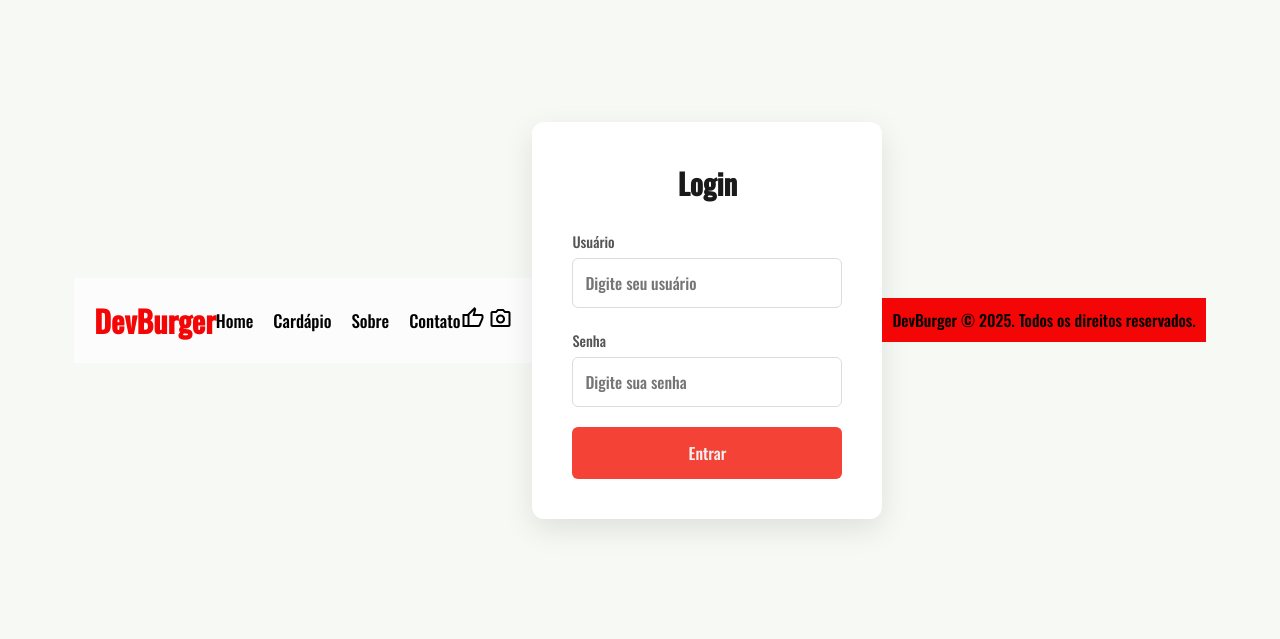
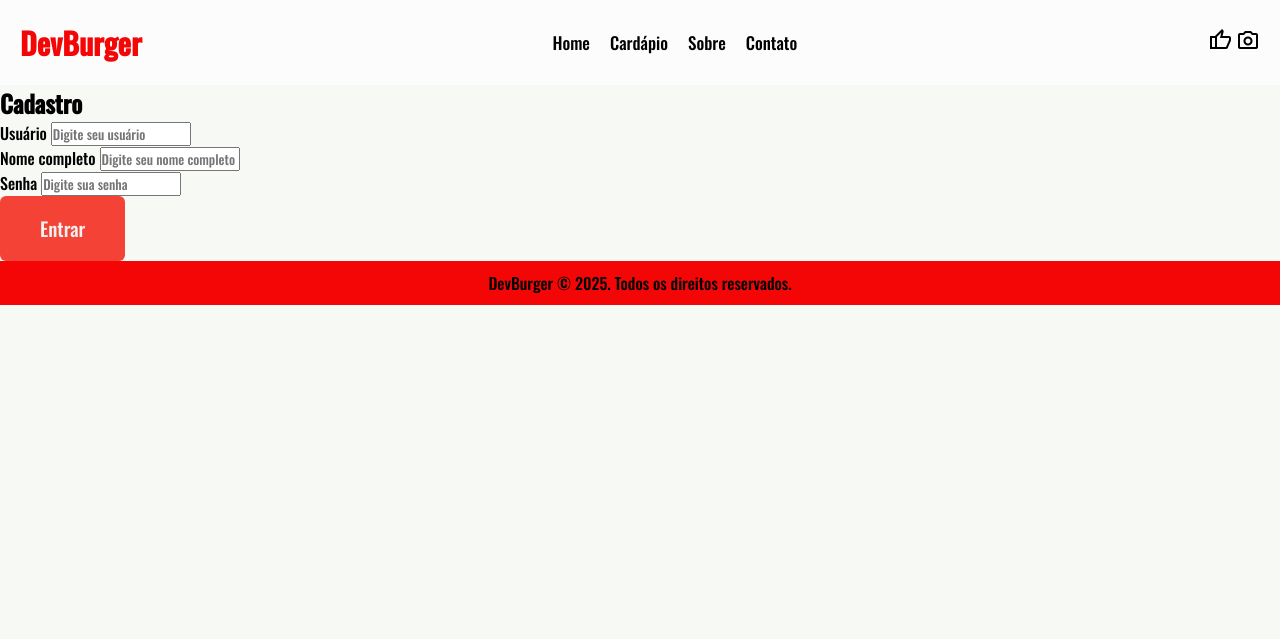
Before and after one commit to pablo-lorenzo09/PROJECTO, a Flask app: page /cadastro in a window 1280 px wide. Shown: the top 639 px of the page. Run offline with Flask 3, Linux system fonts and the light colour scheme.

Commit message:
asdasdasd

```diff
--- a/app.py
+++ b/app.py
@@ -4,7 +4,7 @@ import mysql.connector
 from model.hamburguer import recuperar_hamburguers
 from model.hamburguer import recuperar_hamburguers_destaques
 from model.hamburguer import recuperar_produto
-from model.hamburguer import cadastrar
+from model.usuario import Usuario
 
 app = Flask (__name__)
 
@@ -21,18 +21,20 @@ def pag_dois(id):
     lanche = recuperar_produto(id)
     return render_template("produto.html", lanche = lanche)
 
-if __name__=="__main__":
-    app.run(host="0.0.0.0",port=8080,debug=True)
-
-
-
 @app.route("/cadastro")
 def tela_cadastro():
     return render_template("cadastro.html")
 
-@app.route("/cadastro",methods=["POST"])
+@app.route("/cadastro", methods=["POST"])
 def tela_cadastro_post():
-    nome = request.form.get("usuario")
+    usuario = request.form.get("nome_usuario")
     senha = request.form.get("senha")
-    cadastrar(nome, senha)
-    return render_template("cadastro.html")
+    nome = request.form.get("nome_completo")
+
+    novo_usuario = Usuario(usuario,senha,nome)
+    novo_usuario.cadastrar()
+
+    return redirect("/")
+
+if __name__=="__main__":
+    app.run(host="0.0.0.0",port=8080,debug=True)
--- a/migrate/estrutura_banco.sql
+++ b/migrate/estrutura_banco.sql
@@ -22,8 +22,9 @@ VALUES
 ("React Salad","Uma opção leve e reativa para o seu almoço.",27.00,1,"https://images.pexels.com/photos/1199957/pexels-photo-1199957.jpeg?auto=compress&cs=tinysrgb&w=600",1);
 
 create table if not exists usuarios (
-	nome VARCHAR(30) NOT NULL PRIMARY KEY,
-	senha VARCHAR(200)
+	usuario VARCHAR(30) NOT NULL PRIMARY KEY,
+	senha VARCHAR(200) NOT NULL,
+    nome VARCHAR (100) default "ANONIMO"
 );
 
 INSERT INTO Devburguer.usuarios (nome,senha)
--- a/templates/cadastro.html
+++ b/templates/cadastro.html
@@ -1,104 +1,97 @@
-{% extends "layout.html" %}
+<!DOCTYPE html>
+<html lang="pt-br">
+  <head>
+    <meta charset="UTF-8" />
+    <meta name="viewport" content="width=device-width, initial-scale=1.0" />
+    <title>DevBurger - Flex & Grid 2025</title>
 
-{% block conteudo %}
+    <link rel="preconnect" href="https://fonts.googleapis.com" />
+    <link rel="preconnect" href="https://fonts.gstatic.com" crossorigin />
+    <link
+      href="https://fonts.googleapis.com/css2?family=Roboto:wght@400;700&family=Oswald:wght@500&display=swap"
+      rel="stylesheet"
+    />
+    <link
+      rel="stylesheet"
+      href="https://fonts.googleapis.com/css2?family=Material+Symbols+Outlined:opsz,wght,FILL,GRAD@24,400,0,0"
+    />
 
-<style>
-:root {
-    --header-color: #f40606;
-    --card__description-color: #555;
-    --card__title-color: #1a1a1a;
-    --button--small-bg: #f44336;
-    --button--small-color: #f1f1f1;
-    --products-color: #f6f9f4;
-}
+<!-- Incluir os links para CSS (pode ter mais arquivos ou arquivos com nomes diferentes) -->
+    <link rel="stylesheet" href="/static/reset.css" />
+    <link rel="stylesheet" href="/static/variables.css" />
+    <link rel="stylesheet" href="/static/main.css" />
+    <link rel="stylesheet" href="/static/media.css" />
+    <link rel="stylesheet" href="/static/produto.css">
+    {% block css_adicional %}
+    {% endblock %}
+  </head>
+  <body>
 
-/* FUNDO */
-body {
-    background: var(--products-color);
-    display: flex;
-    justify-content: center;
-    align-items: center;
-    height: 80vh;
-}
+  <!-- Header e Navbar: Jolia-->
+    <header class="header">
+      <div class="header__container">
+        <a href="#" class="header__logo">DevBurger</a>
 
-/* CARD LOGIN */
-.login-container {
-    background: white;
-    padding: 40px;
-    width: 350px;
-    border-radius: 12px;
-    box-shadow: 0 10px 30px rgba(0,0,0,0.1);
-    text-align: center;
-}
+        <nav class="header__nav">
+          <ul class="header__menu">
+            <li class="header__item">
+              <a href="#" class="header__link">Home</a>
+            </li>
+            <li class="header__item">
+              <a href="#menu" class="header__link">Cardápio</a>
+            </li>
+            <li class="header__item">
+              <a href="#" class="header__link">Sobre</a>
+            </li>
+            <li class="header__item">
+              <a href="#" class="header__link">Contato</a>
+            </li>
+          </ul>
+        </nav>
 
-/* TÍTULO */
-.login-container h2 {
-    color: var(--card__title-color);
-    margin-bottom: 25px;
-    font-size: 1.8rem;
-}
+        <div class="header__social">
+          <a href="#" class="header__icon"
+            ><span class="material-symbols-outlined">thumb_up</span></a
+          >
+          <a href="#" class="header__icon"
+            ><span class="material-symbols-outlined">photo_camera</span></a
+          >
+        </div>
 
-/* INPUTS */
-.input-group {
-    margin-bottom: 20px;
-    text-align: left;
-}
-
-.input-group label {
-    font-size: 0.9rem;
-    color: var(--card__description-color);
-}
-
-.input-group input {
-    width: 100%;
-    padding: 12px;
-    margin-top: 5px;
-    border: 1px solid #ddd;
-    border-radius: 6px;
-    font-size: 1rem;
-}
-
-/* BOTÃO */
-.btn {
-    width: 100%;
-    background: var(--button--small-bg);
-    color: var(--button--small-color);
-    border: none;
-    padding: 14px;
-    font-size: 1rem;
-    border-radius: 6px;
-    cursor: pointer;
-    transition: 0.3s;
-}
-
-.btn:hover {
-    transform: scale(1.03);
-}
-
-/* RESPONSIVO */
-@media (max-width: 400px) {
-    .login-container {
-        width: 90%;
-    }
-}
-</style>
-
+        <button class="header__toggle">
+          <span class="material-symbols-outlined">menu</span>
+        </button>
+      </div>
+    </header>
 <div class="login-container">
-    <h2>Login</h2>
+    <h2>Cadastro</h2>
 
     <form>
         <div class="input-group">
             <label>Usuário</label>
-            <input type="text" placeholder="Digite seu usuário">
+            <input id="nome_usuario" name="nome_usuario" type="text" placeholder="Digite seu usuário">
+        </div>
+
+        <div class="input-group">
+            <label>Nome completo</label>
+            <input id="nome_completo" name="nome_completo" type="text" placeholder="Digite seu nome completo">
         </div>
 
         <div class="input-group">
             <label>Senha</label>
-            <input type="password" placeholder="Digite sua senha">
+            <input id="senha" name="senha" type="password" placeholder="Digite sua senha">
         </div>
 
         <button class="btn">Entrar</button>
     </form>
 </div>
 
-{% endblock %}
+<!-- Rodapé -->
+<footer class="footer">
+    <p class="footer__text">
+        DevBurger © 2025. Todos os direitos reservados.
+    </p>
+</footer>
+</body>
+
+</html>
--- a/templates/layout.html
+++ b/templates/layout.html
@@ -22,7 +22,6 @@
     <link rel="stylesheet" href="/static/main.css" />
     <link rel="stylesheet" href="/static/media.css" />
     <link rel="stylesheet" href="/static/produto.css">
-    <link rel="stylesheet" href="/static/login.css">
     {% block css_adicional %}
     {% endblock %}
   </head>
--- a/templates/produto.html
+++ b/templates/produto.html
@@ -1,7 +1,5 @@
-{% extends "layout.html" %}
 
-{% block conteudo %}
-
+<link rel="stylesheet" href="/static/cadastro.css">
 <div class="container">
 
     <div class="product">
```
Also changed, not shown: model/hamburguer.py (+0 -13 lines), model/usuario.py (added, +17 -0 lines), static/cadastro.css (added, +78 -0 lines).
